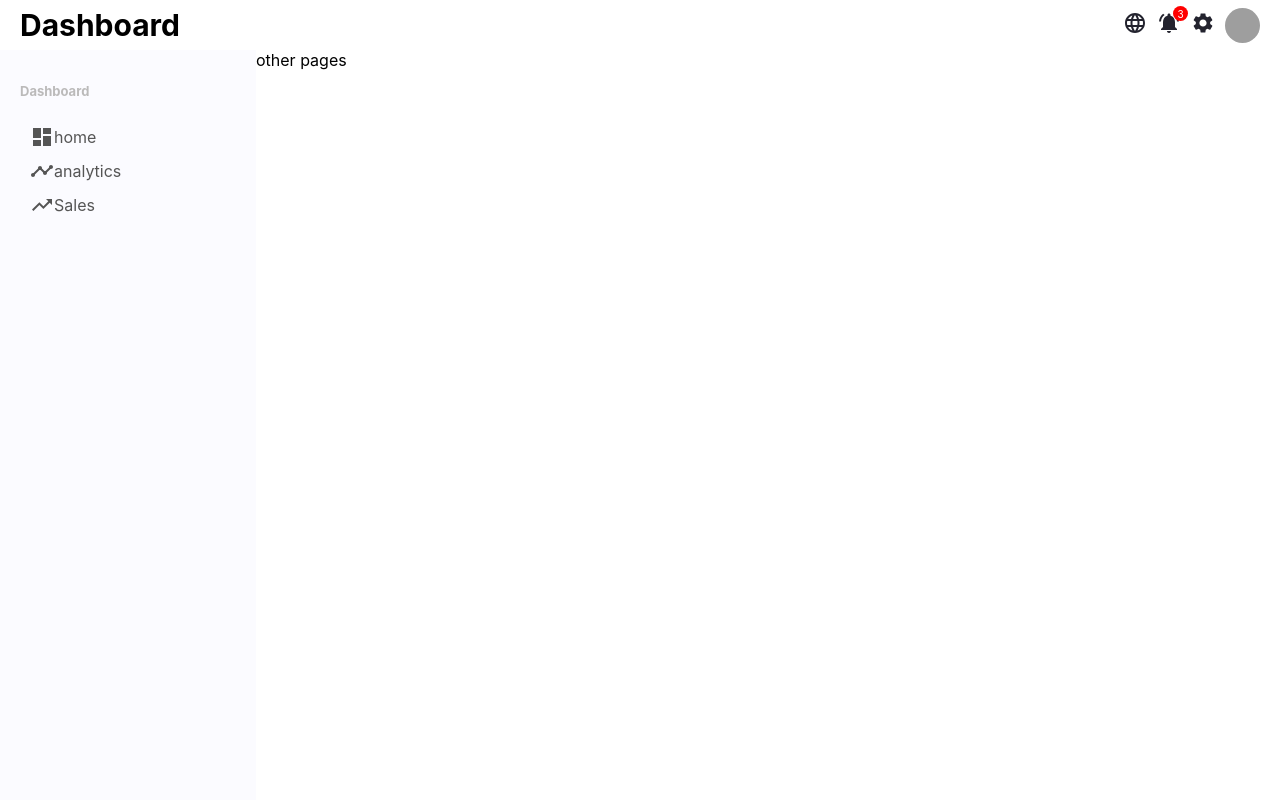
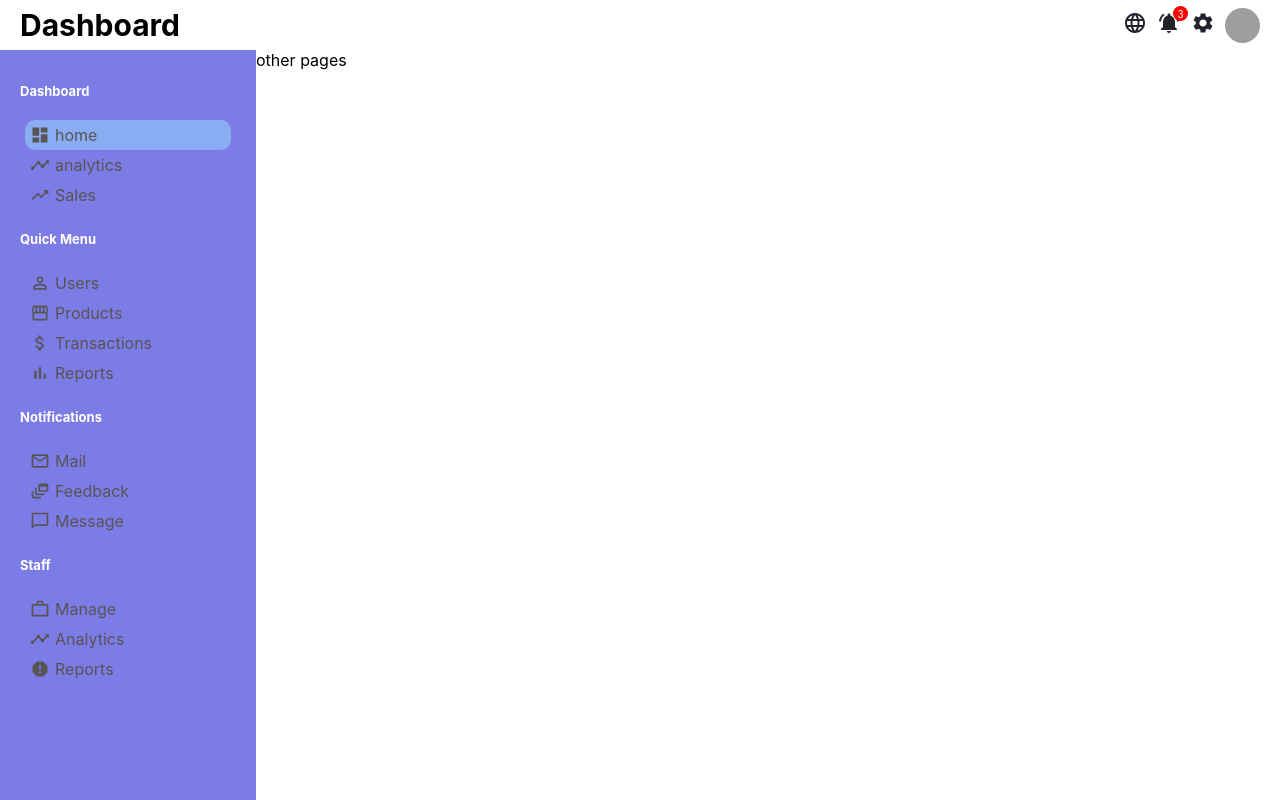
Before and after one commit to sk211/scic-assignemnt, a React (Create React App) app: page / in a window 1280 px wide. Built offline with nearby package versions, Linux system fonts and the light colour scheme; grey boxes are pictures that could not be loaded.

Commit message:
left side

```diff
--- a/src/Components/sidebar/Sidebar.css
+++ b/src/Components/sidebar/Sidebar.css
@@ -1,14 +1,15 @@
 .sidebar {
   flex: 1;
   height: calc(100vh - 50px);
-  background-color: rgb(251, 251, 255);
+  background-color: rgb(124, 124, 231);
   position: sticky;
   top: 50px;
+  color:white;
 }
 
 .sidebarWrapper {
   padding: 20px;
-  color: #555;
+  color: rgb(87, 84, 84);
 }
 
 .sidebarMenu {
@@ -17,7 +18,7 @@
 
 .sidebarTitle {
   font-size: 13px;
-  color: rgb(187, 186, 186);
+  color: #ffffff;
 }
 
 .sidebarList {
@@ -34,5 +35,9 @@
 
   .sidebarListItem.active,
   .sidebarListItem:hover {
-    background-color: rgb(240, 240, 255);
+    background-color: #8aacf3;
   }
+  .sidebarIcon{
+    margin-right: 5px;
+    font-size: 20px !important;
+}
--- a/src/Components/sidebar/Sidebar.jsx
+++ b/src/Components/sidebar/Sidebar.jsx
@@ -1,4 +1,4 @@
-import { Dashboard, LineStyle, Timeline, TrendingUp } from "@material-ui/icons";
+import { AttachMoney, BarChart, ChatBubbleOutline, Dashboard, DynamicFeed, LineStyle, MailOutline, PermIdentity, Report, Storefront, Timeline, TrendingUp, WorkOutline } from "@material-ui/icons";
 import React from "react";
 import "./Sidebar.css";
 
@@ -9,17 +9,72 @@ const Sidebar = () => {
         <div className="sidebarMenu">
           <h3 className="sidebarTitle">Dashboard</h3>
           <ul className="sidebarList">
-            <li className="sidebarListItem">
-              <Dashboard />
+            <li className="sidebarListItem active">
+              <Dashboard className="sidebarIcon" />
               home
             </li>
             <li className="sidebarListItem">
-              <Timeline />
+              <Timeline className="sidebarIcon" />
               analytics
             </li>
             <li className="sidebarListItem">
-              <TrendingUp />
+              <TrendingUp className="sidebarIcon" />
               Sales
+            </li>
+          </ul>
+        </div>
+        <div className="sidebarMenu">
+          <h3 className="sidebarTitle">Quick Menu</h3>
+          <ul className="sidebarList">
+            <li className="sidebarListItem ">
+              <PermIdentity className="sidebarIcon" />
+              Users
+            </li>
+            <li className="sidebarListItem ">
+              <Storefront className="sidebarIcon" />
+              Products
+            </li>
+            <li className="sidebarListItem">
+              <AttachMoney  className="sidebarIcon" />
+              Transactions
+            </li>
+            <li className="sidebarListItem">
+              <BarChart  className="sidebarIcon" />
+              Reports
+            </li>
+          </ul>
+        </div>
+        <div className="sidebarMenu">
+          <h3 className="sidebarTitle">Notifications</h3>
+          <ul className="sidebarList">
+            <li className="sidebarListItem ">
+              <MailOutline  className="sidebarIcon" />
+              Mail
+            </li>
+            <li className="sidebarListItem">
+              <DynamicFeed className="sidebarIcon" />
+              Feedback
+            </li>
+            <li className="sidebarListItem">
+              <ChatBubbleOutline className="sidebarIcon" />
+              Message
+            </li>
+          </ul>
+        </div>
+        <div className="sidebarMenu">
+          <h3 className="sidebarTitle">Staff</h3>
+          <ul className="sidebarList">
+            <li className="sidebarListItem ">
+              <WorkOutline  className="sidebarIcon" />
+             Manage
+            </li>
+            <li className="sidebarListItem">
+              <Timeline className="sidebarIcon" />
+              Analytics
+            </li>
+            <li className="sidebarListItem">
+              <Report  className="sidebarIcon" />
+              Reports
             </li>
           </ul>
         </div>
```
